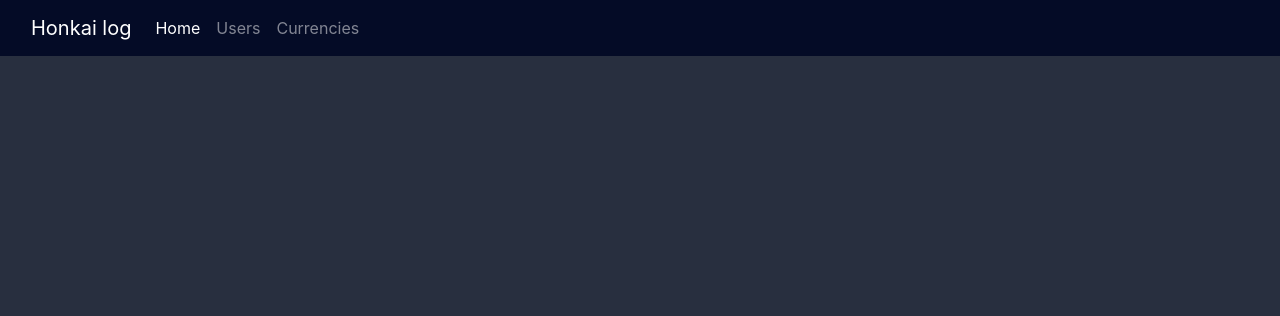
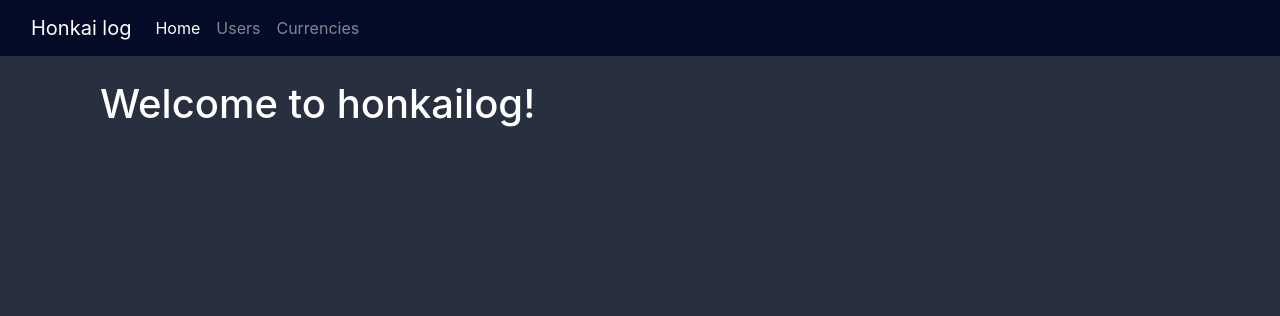
Before and after one commit to RustyNova016/HonkaiLog, a PHP site: page / in a window 1280 px wide. Shown: the top 316 px of the page. Run offline with PHP 8.4, Linux system fonts and the light colour scheme; some libraries are stand-ins or nearby versions.

Commit message:
Small changes

```diff
--- a/controllers/currency-index.php
+++ b/controllers/currency-index.php
@@ -80,5 +80,6 @@ if (!empty($_SESSION["iduser"])){
     include "vue/currency-index.php";
 } else {
     header("Location: /honkailog/user/");
+    echo "who is this?";
     die();
 }
--- a/controllers/user-index.php
+++ b/controllers/user-index.php
@@ -1,11 +1,11 @@
 <?php
-include "models/get_user.php";
+include "models/get_user_list.php";
 
 if (!empty($params[2])){
     $_SESSION["iduser"] = $params[2];
 }
 
-$captains = get_user($dbh);
+$captains = get_user_list($dbh);
 
 include "vue/user-index.php";
 ?>
--- a/models/get_user.php
+++ b/models/get_user_list.php
@@ -1,5 +1,5 @@
 <?php
-function get_user($dbh){
+function get_user_list($dbh){
     $SQLrequest = "SELECT * FROM captain";
 
 
--- a/vue/currency-index.php
+++ b/vue/currency-index.php
@@ -98,7 +98,5 @@
             }
             ?>
         </div>
-
-
     </div>
 </div>
--- a/vue/home-index.php
+++ b/vue/home-index.php
@@ -0,0 +1,16 @@
+<div class="container">
+    <div class="container bg">
+        <br>
+        <h1>
+        <?php
+        if (!isset($_SESSION["iduser"])){
+            echo "Welcome to honkailog!";
+        } else {
+            echo "Welcome back, [user here]";
+        }
+        ?>
+        </h1>
+
+
+    </div>
+</div>
```
